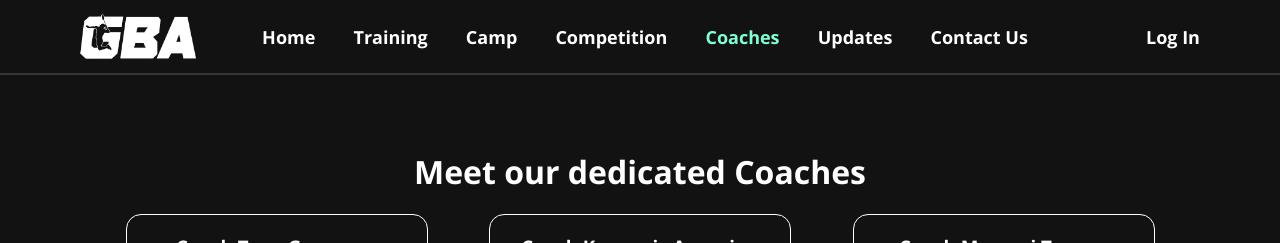
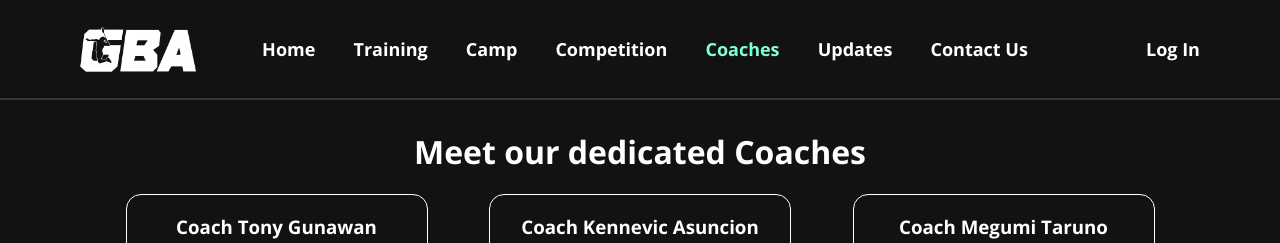
Before and after one commit to ConnorLam/GBA_Website, a React (Create React App) app in the folder react-app/: page /coaches in a window 1280 px wide. Shown: the top 243 px of the page. Built offline with nearby package versions, Linux system fonts and the light colour scheme; no server answers.

Commit message:
took out padding since changed nav bar

```diff
--- a/react-app/src/components/Camp/Camp.css
+++ b/react-app/src/components/Camp/Camp.css
@@ -2,7 +2,7 @@
     justify-content: center;
     padding: 0% 10%;
     text-align: center;
-    padding-top: 20px;
+    /* padding-top: 20px; */
     margin-bottom: 30px;
     font-size: large;
 }
--- a/react-app/src/components/Coaches/Coaches.css
+++ b/react-app/src/components/Coaches/Coaches.css
@@ -1,7 +1,7 @@
 .coach-header{
     display: flex;
     justify-content: center;
-    padding-top: 20px;
+    /* padding-top: 20px; */
     margin-top: 0px;
 }
 
--- a/react-app/src/components/Competition/Competition.css
+++ b/react-app/src/components/Competition/Competition.css
@@ -4,7 +4,7 @@
     text-align: center;
     font-size: x-large;
     padding: 0% 10%;
-    padding-top: 20px;
+    /* padding-top: 20px; */
 }
 
 .kodi-img-wrapper{
--- a/react-app/src/components/Contact/Contact.css
+++ b/react-app/src/components/Contact/Contact.css
@@ -10,7 +10,7 @@
 .questions-contact {
     display: flex;
     justify-content: center;
-    padding-top: 20px;
+    /* padding-top: 20px; */
     margin-bottom: 40px;
 }
 
--- a/react-app/src/components/NavBar/NavBar.css
+++ b/react-app/src/components/NavBar/NavBar.css
@@ -1,7 +1,7 @@
 .whole-nav {
     display: flex;
     justify-content: space-between;
-    height: 75px;
+    height: 100px;
     box-sizing: border-box;
     align-items: center;
     padding: 20px 5%;
--- a/react-app/src/components/Training/Training.css
+++ b/react-app/src/components/Training/Training.css
@@ -3,7 +3,7 @@
 }
 
 .training-desc{
-    padding-top: 20px;
+    /* padding-top: 20px; */
     font-size: x-large;
     margin-bottom: 50px;
     text-align: center;
```
